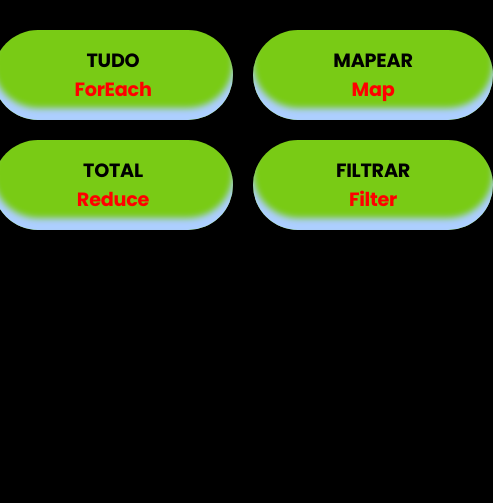
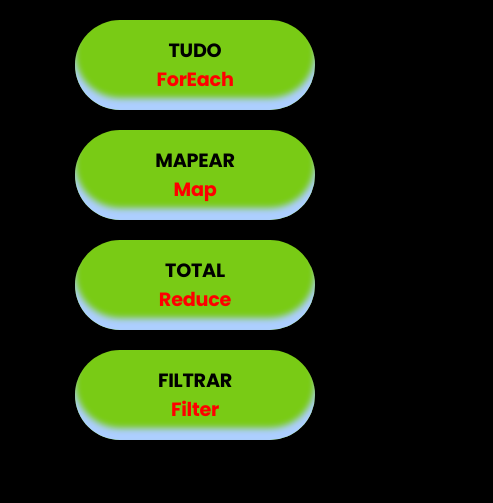
Before and after one commit to Hugobertoncelo/Projeto-Array, a plain HTML site: page index.html in a window 390 px wide. Shown: the whole page, 493 px wide, since content can reach past the window. Drawn offline with Linux system fonts and the light colour scheme.

Commit message:
new @media

```diff
--- a/styles.css
+++ b/styles.css
@@ -1,4 +1,4 @@
-@import url('https://fonts.googleapis.com/css2?family=Poppins:ital,wght@0,100;0,200;0,300;0,400;0,500;0,600;0,700;0,800;0,900;1,100;1,200;1,300;1,400;1,500;1,600;1,700;1,800;1,900&display=swap');
+@import url("https://fonts.googleapis.com/css2?family=Poppins:ital,wght@0,100;0,200;0,300;0,400;0,500;0,600;0,700;0,800;0,900;1,100;1,200;1,300;1,400;1,500;1,600;1,700;1,800;1,900&display=swap");
 
 * {
   margin: 0;
@@ -9,10 +9,12 @@
 
 body {
   background-color: #000000;
+  width: 100%;
+  height: 100%;
 }
 
 .container-buttons {
-  margin: 30px 0;
+  padding: 20px 24px;
   display: flex;
   justify-content: center;
   align-items: center;
@@ -28,31 +30,29 @@ button {
   background-color: #79cb15;
   border-radius: 40rem;
   border-style: none;
-  box-shadow: #ADCFFF 0 -12px 6px inset;
+  box-shadow: #adcfff 0 -12px 6px inset;
   box-sizing: border-box;
   color: #000000;
   cursor: pointer;
-  display: inline-block;
 
   font-size: 1.2rem;
   font-weight: bold;
-  letter-spacing: -.24px;
+  letter-spacing: -0.24px;
   outline: none;
   padding: 1rem 1.3rem;
   quotes: auto;
   text-align: center;
   text-decoration: none;
-  transition: all .15s;
+  transition: all 0.15s;
   user-select: none;
   -webkit-user-select: none;
   touch-action: manipulation;
   width: 240px;
-
 }
 
 button:hover {
   background-color: #79cb15;
-  box-shadow: #FF6314 0 -6px 8px inset;
+  box-shadow: #ff6314 0 -6px 8px inset;
   transform: scale(1.125);
 }
 
@@ -60,19 +60,14 @@ button:active {
   transform: scale(1.025);
 }
 
-@media (max-width: 700px) {
-  .container-buttons {
-    grid-template-columns: 15rem 9rem;
-    display: grid;
-  }
-
-}
-
 ul {
+  margin: 0 auto;
+  max-width: 800px;
   list-style: none;
   display: grid;
-  grid-template-columns: 200px 200px 200px;
+  grid-template-columns: repeat(3, 1fr);
   gap: 20px;
+  padding: 20px;
   justify-content: center;
 }
 
@@ -95,3 +90,33 @@ p {
   font-weight: bold;
   color: #79cb15;
 }
+
+@media (max-width: 700px) {
+  .container-buttons {
+    margin: 0;
+    grid-template-columns: repeat(2, 1fr);
+    display: grid;
+    justify-items: center;
+    align-items: center;
+  }
+
+  ul {
+    grid-template-columns: repeat(2, 1fr);
+  }
+}
+
+@media (max-width: 500px) {
+  .container-buttons {
+    justify-items: center;
+    align-items: center;
+    width: auto;
+    grid-template-columns: repeat(1, 1fr);
+    display: grid;
+    align-items: center;
+    justify-content: center;
+  }
+
+  ul {
+    grid-template-columns: repeat(1, 1fr);
+  }
+}
```
Also changed, not shown: index.html (+0 -6 lines).
